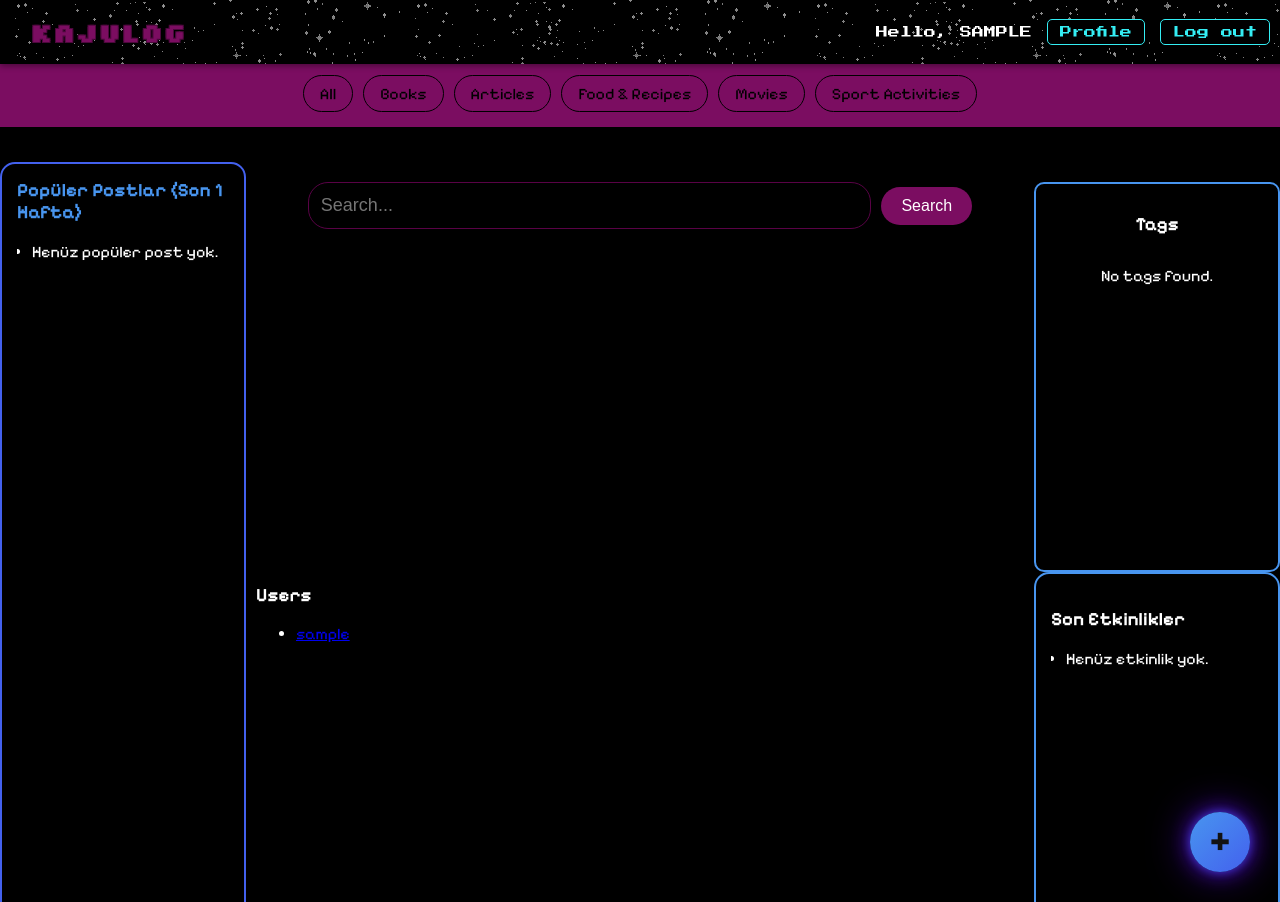
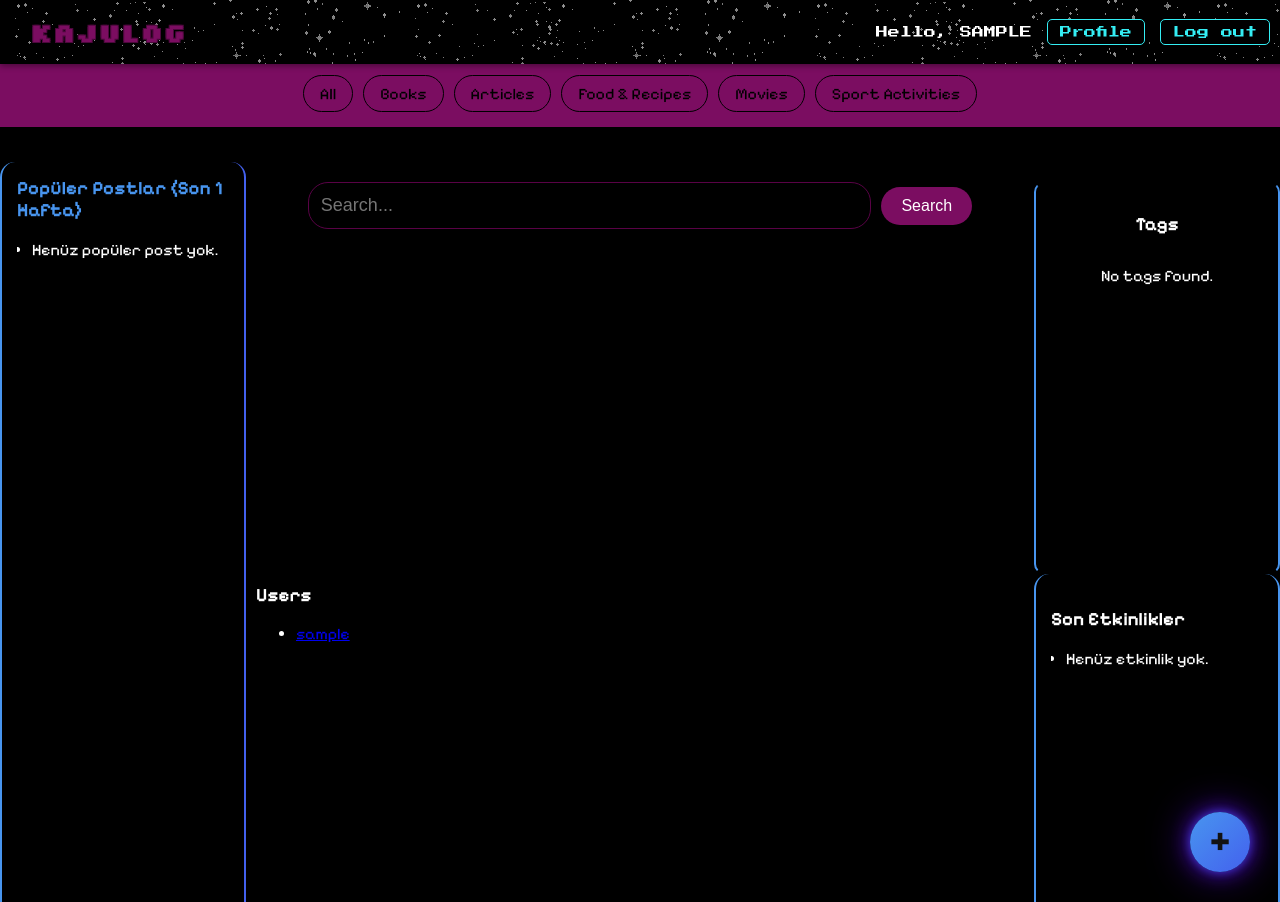
Before and after one commit to EmirhanTopal/Kajulog, a Django app: page / in a window 1280 px wide. Run offline with Django 5.2, Linux system fonts and the light colour scheme; the visitor is signed in with stand-in values (Sample User, id 1); data comes from the database, SQL or seed files in the repository; data that the repository does not hold is empty; some web fonts are replaced.

Commit message:
small changes at post list

```diff
--- a/testing/templates/post_list.html
+++ b/testing/templates/post_list.html
@@ -193,7 +193,8 @@
             border-radius: 10px;
             box-shadow: 0 0 8px rgba(0, 0, 0, 0.05);
             color: #000;
-            border: 2px solid #4895ef;
+            border-bottom: 2px solid #4895ef;
+            border-top: 2px solid #4895ef;
         }
 
         .post-card h2 {
@@ -523,7 +524,7 @@
 
     <!-- Sol Sütun: Popüler Postlar -->
     <div class="left-column">
-      <div class="popular-posts-box" style="border: 2px solid #4361EE; border-radius: 15px; padding: 15px;">
+      <div class="popular-posts-box" style="border-right: 2px solid #4361EE; border-left: 2px solid #4895ef; border-radius: 15px; padding: 15px;">
         <h3>Popüler Postlar (Son 1 Hafta)</h3>
         <ul>
           {% for post in popular_posts %}
@@ -592,7 +593,7 @@
     <!-- Sağ Sütun: Tags + Son Etkinlikler -->
     <div class="right-column">
 
-      <div class="tags-bar" style="padding: 10px; background-color: #000; border: 2px solid #4895ef; border-radius: 10px;">
+      <div class="tags-bar" style="padding: 10px; background-color: #000; border-top: 2px solid black; border-bottom: 2px solid black; border-right: 2px solid #4895ef; border-left: 2px solid #4895ef; border-radius: 10px;">
         <h3 style="color: white; text-align: center;">Tags</h3>
         <div style="display: flex; justify-content: center; flex-wrap: wrap; gap: 10px;">
           {% for tag in tags %}
@@ -603,7 +604,7 @@
         </div>
       </div>
 
-      <div class="activity-box" style="border: 2px solid #4895ef; border-radius: 15px; padding: 15px;">
+      <div class="activity-box" style="border-left: 2px solid #4895ef; border-right: 2px solid #4895ef;border-radius: 15px; padding: 15px;">
         <h3>Son Etkinlikler</h3>
         <ul>
           {% for activity in activities %}
```
